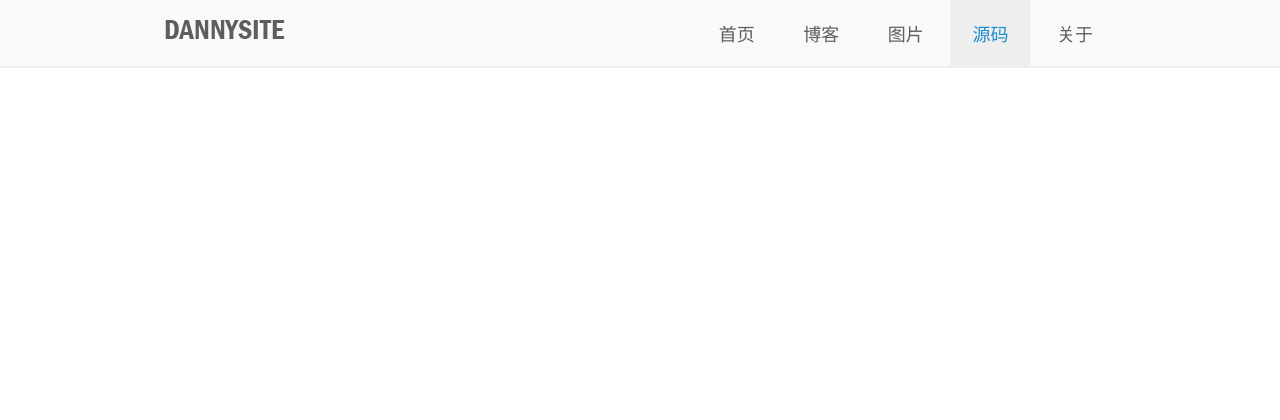
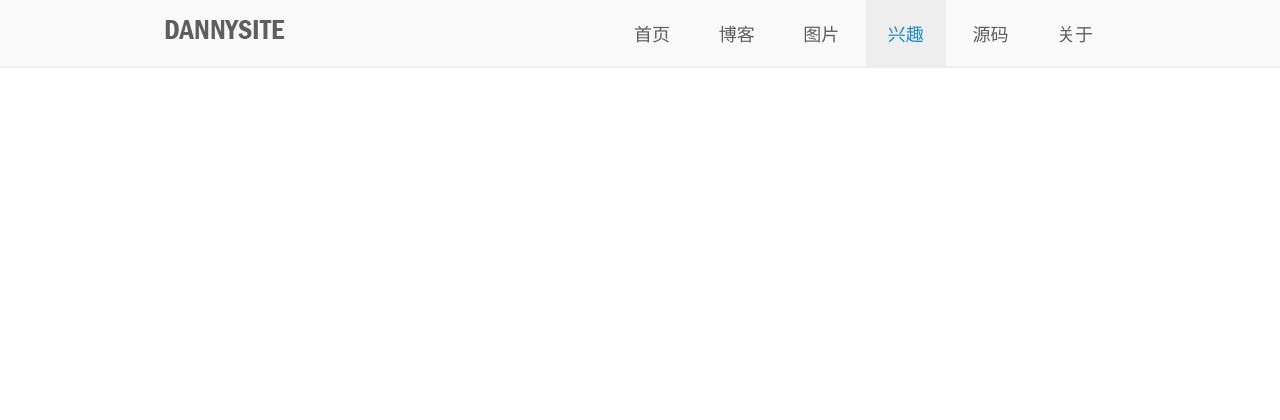
Before and after one commit to manyunkai/dannysite.com, a Django app: template src/templates/dshare/interests_base.html in a window 1280 px wide. Shown: the top 420 px of the page. Run offline with Django 3.2, Linux system fonts and the light colour scheme; the template is opened without the code that fills it, so the values that code supplies are empty; some libraries are stand-ins or nearby versions.

Commit message:
modified nav in base/theme_base.html

```diff
--- a/src/templates/base/theme_base.html
+++ b/src/templates/base/theme_base.html
@@ -27,8 +27,9 @@
         	<a class="nav_btn {% block nav_1 %}{% endblock %}" href="{% url 'home' %}">首页</a>
             <a class="nav_btn {% block nav_2 %}{% endblock %}" href="{% url 'blog_home' %}">博客</a>
             <a class="nav_btn {% block nav_3 %}{% endblock %}" href="{% url 'photo_home' %}">图片</a>
-            <a class="nav_btn {% block nav_4 %}{% endblock %}" href="https://github.com/manyunkai/dannysite.com">源码</a>
-            <a class="nav_btn {% block nav_5 %}{% endblock %}" href="{% url 'about' %}">关于</a>
+            <a class="nav_btn {% block nav_4 %}{% endblock %}" href="{% url 'share_home' %}">兴趣</a>
+            <a class="nav_btn {% block nav_5 %}{% endblock %}" href="https://github.com/manyunkai/dannysite.com">源码</a>
+            <a class="nav_btn {% block nav_6 %}{% endblock %}" href="{% url 'about' %}">关于</a>
         </div>
         <div class="clearfloat"></div>
     </div>
```
